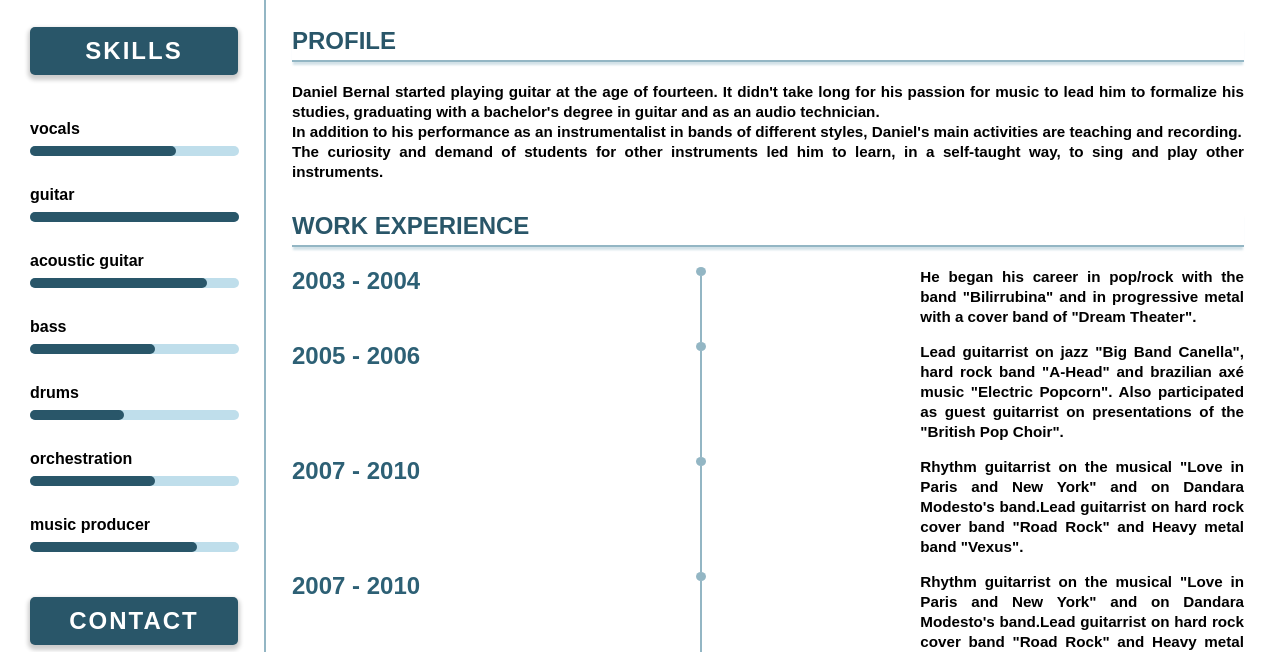
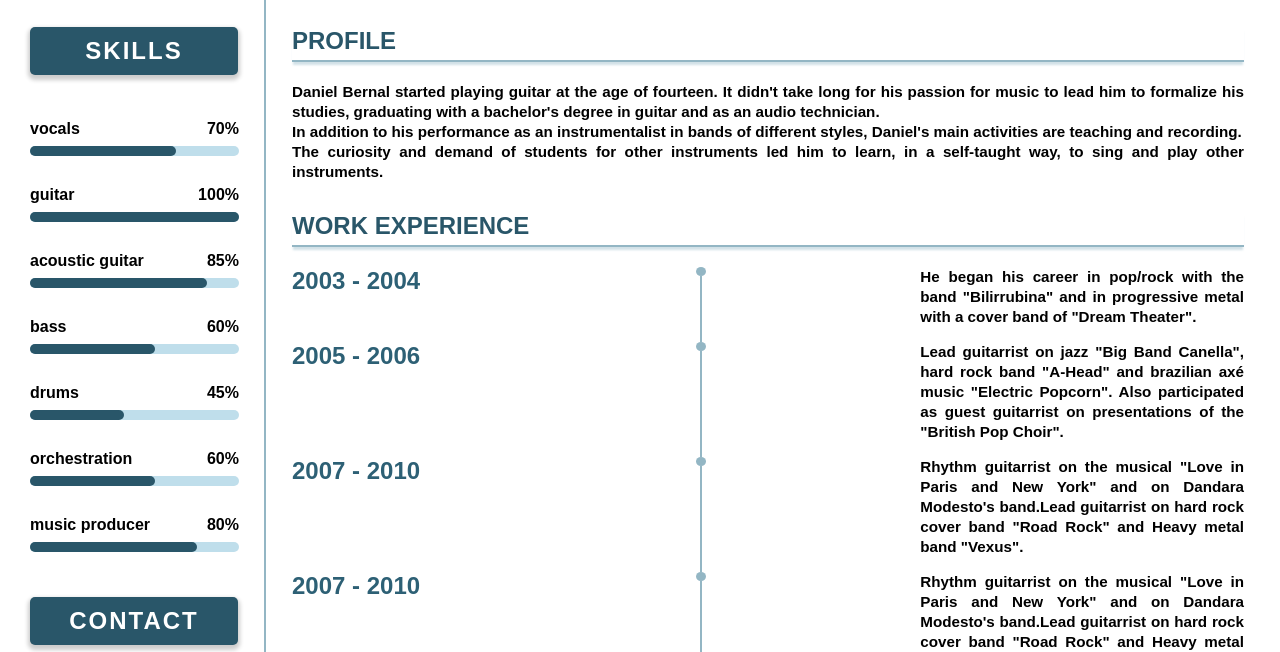
Before and after one commit to danielsmbernal/Simple-musician-curriculum-page, a plain HTML site: page pages/home/index.html in a window 1280 px wide. Shown: the part 303-955 px from the top of the page. Drawn offline with Linux system fonts and the light colour scheme.

Commit message:
smalls text fixes

```diff
--- a/pages/home/contact.css
+++ b/pages/home/contact.css
@@ -19,7 +19,6 @@
 
  .contact_itens {
     margin-bottom: 20px;
-
 }
 
 #submit {
@@ -34,5 +33,4 @@
     border-radius: 5px;
     box-shadow: 0px 3px 4px 2px rgb(0, 0, 0, 0.2);
     cursor: pointer;
-
 }
--- a/pages/home/footer.css
+++ b/pages/home/footer.css
@@ -6,6 +6,7 @@ footer {
     height: auto;
     margin: 0 auto 0 auto;
     background-color: rgb(41, 86, 105);
+    border-radius: 5px 5px 0 0;
  }
 
 footer ul {
@@ -18,7 +19,6 @@ footer li {
     text-transform: uppercase;
     font-weight: bold;
     padding: 20px 50px ;
-    /* text-align: center; */
 }
 
 .a_menu {
@@ -44,12 +44,10 @@ footer li {
 #img_whats {
     width: 20px;
     height: 20px;
-
 }
 
 #img_mail {
     width: 20px;
-    height: 15px;
+    height: 18px;
     margin: 0 20px;
-
 }
--- a/pages/home/index.html
+++ b/pages/home/index.html
@@ -20,37 +20,58 @@
         <aside>
             <h1>Skills</h1>
             <div class="levels">
+                <div class="skill_container">
                     <p>vocals</p>
+                    <p>70%</p>
+                </div>
                 <span class="background_bar"></span>
                 <span id="front_bar_voc"></span>
             </div>
             <div class="levels">
+                <div class="skill_container">
                     <p>guitar</p>
+                    <p>100%</p>
+                </div>
                 <span class="background_bar"></span>
                 <span id="front_bar_guit"></span>
             </div>
             <div class="levels">
+                <div class="skill_container">
                     <p>acoustic guitar</p>
+                    <p>85%</p>
+                </div>
                 <span class="background_bar"></span>
                 <span id="front_bar_ac_guit"></span>
             </div>
             <div class="levels">
+                <div class="skill_container">
                     <p>bass</p>
+                    <p>60%</p>
+                </div>
                 <span class="background_bar"></span>
                 <span id="front_bar_bass"></span>
             </div>
             <div class="levels">
+                <div class="skill_container">
                     <p>drums</p>
+                    <p>45%</p>
+                </div>
                 <span class="background_bar"></span>
                 <span id="front_bar_drums"></span>
             </div>
             <div class="levels">
+                <div class="skill_container">
                     <p>orchestration</p>
+                    <p>60%</p>
+                </div>
                 <span class="background_bar"></span>
                 <span id="front_bar_orch"></span>
             </div>
             <div class="levels">
+                <div class="skill_container">
                     <p>music producer</p>
+                    <p>80%</p>
+                </div>
                 <span class="background_bar"></span>
                 <span id="front_bar_mus_prod"></span>
             </div>
@@ -168,7 +189,7 @@
                     </p>
                 </div>
                 <div class="work_experience">
-                    <h2>2014 - until today</h2>
+                    <h2>2014 - today</h2>
                     <div class="time_line">
                         <span class="circle"></span>
                         <span class="line"></span>
--- a/pages/home/main_content.css
+++ b/pages/home/main_content.css
@@ -18,7 +18,6 @@
     font-size: 0.95rem;
     color: rgb(0, 0, 0);
     line-height: 20px;
-
 }
 
 .profile h2 {
--- a/pages/home/portfolio.css
+++ b/pages/home/portfolio.css
@@ -28,5 +28,4 @@ iframe {
     color: rgb(136, 161, 172) ;
     text-decoration: none;
     margin-left: 10px;
-
 }
```
Lines whose indentation alone changed are shown as unchanged.
